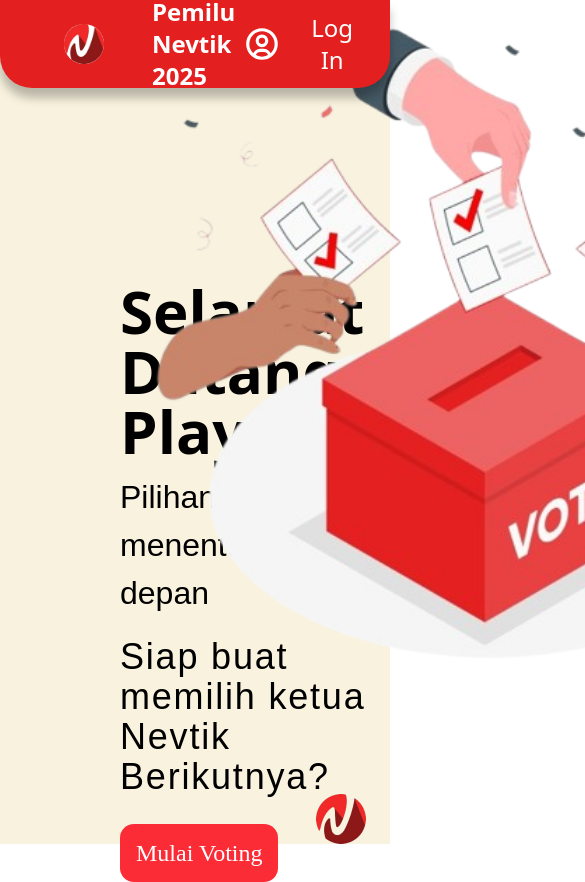
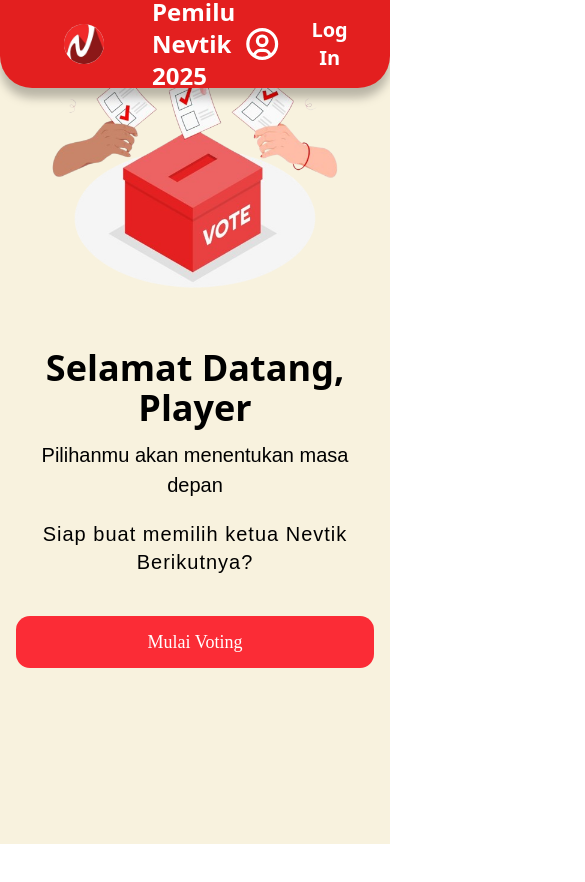
Before and after one commit to Hubbi502/Nevtik-Voting-App, a Next.js app in the folder frontend/: page / in a window 390 px wide. Shown: the top 882 px of the page, 585 px wide, since content can reach past the window. After the commit the page ends 844 px from the top, so only its background shows below. Built offline with nearby package versions, Linux system fonts and the light colour scheme.

Commit message:
Enhance UI components for better responsiveness and visual appeal across various pages

```diff
--- a/frontend/src/app/end/page.tsx
+++ b/frontend/src/app/end/page.tsx
@@ -3,17 +3,16 @@ import Image from "next/image";
 
 export default function End() {
   return (
-    <div className='h-screen'>
-      <Menu />
-      <div className='flex flex-col place-items-center py-25 space-y-3'>
-        <Image src={"/assets/logo.svg"} width={200} height={200} alt='logo' />
-        <h1 className='text-4xl font-bold'>
+    <div className='h-screen bg-[#F8F2DE] flex items-center justify-center'>
+      <div className='flex flex-col items-center px-4 py-10 space-y-6 md:py-20 md:space-y-8'>
+        <Image src={"/assets/logo.svg"} width={150} height={150} alt='logo' className='w-32 h-32 md:w-48 md:h-48' />
+        <h1 className='text-2xl font-bold text-center md:text-4xl'>
           Terima Kasih Telah Menggunakan Hak Suara Anda
         </h1>
-        <h2 className='text-xl font-bold'>
+        <h2 className='text-lg font-bold text-center md:text-xl'>
           "Setiap suara membawa perubahan. Nevtik terus maju karena Anda!"
         </h2>
-        <a href="/" className='px-30 py-2 mt-12 bg-red-600 rounded-xl hover:bg-black duration-500 ease-in text-white shadow-black shadow-sm text-2xl hover:cursor-pointer'>
+        <a href="/" className='px-12 py-2 mt-8 bg-red-600 rounded-lg hover:bg-black duration-500 ease-in text-white shadow-black shadow-sm text-lg md:text-2xl hover:cursor-pointer'>
           Kembali
         </a>
       </div>
--- a/frontend/src/app/signIn/page.tsx
+++ b/frontend/src/app/signIn/page.tsx
@@ -45,8 +45,8 @@ export default function SignIn() {
   };
 
   return (
-    <div className='bg-gradient-to-b from-red-800 to-red-400 flex items-center justify-center h-screen my-auto '>
-      <div>
+    <div className='bg-gradient-to-b from-red-800 to-red-400 lg:mx-0 sm:px-12 flex items-center justify-center h-screen my-auto '>
+      <div className='hidden sm:block '>
         <Image
           src={"assets/banner.svg"}
           alt='banner'
@@ -54,7 +54,7 @@ export default function SignIn() {
           height={100}
         />
       </div>
-      <div className='w-135 bg-white h-142 rounded-tr-4xl rounded-br-4xl justify-center items-center'>
+      <div className='w-full sm:w-135 bg-white h-auto sm:h-142 rounded-4xl  lg:rounded-tr-4xl lg:rounded-br-4xl lg:rounded-tl-none lg:rounded-bl-none p-4 flex flex-col justify-center items-center mx-4 sm:mx-12'>
         <div className='mt-6 flex items-center justify-center'>
           <Image
             src={"/assets/nevtik1.svg"}
@@ -65,11 +65,11 @@ export default function SignIn() {
         </div>
         <div className='text-center'>
           <div className={jersey10.className}>
-            <h1 className='text-7xl text-red-800 jersey'>Pemilu Nevtik</h1>
+            <h1 className='text-4xl sm:text-7xl text-red-800 jersey'>Pemilu Nevtik</h1>
           </div>
-          <p className='text-red-800 text-xl'>Sign In</p>
+          <p className='text-red-800 text-lg sm:text-xl'>Sign In</p>
         </div>
-        <div className='mt-10 sm:mx-auto sm:w-150 sm:max-w-sm'>
+        <div className='mt-10 w-full sm:mx-auto sm:w-150 sm:max-w-sm'>
           <form onSubmit={handleSubmit} className='space-y-6'>
             {error && (
               <div className='p-3 text-sm text-red-600 bg-red-100 rounded-md'>
@@ -124,7 +124,7 @@ export default function SignIn() {
             <div>
               <button
                 type='submit'
-                className='flex my-15 w-full justify-center rounded-md bg-red-800 py-5 text-sm font-semibold leading-6 text-white shadow-sm hover:bg-red-500  focus-visible:outline-2 focus-visible:outline-offset-2 focus-visible:outline-red-600'
+                className='flex my-15 w-full justify-center rounded-md bg-red-800 py-5 text-sm font-semibold leading-6 text-white shadow-sm hover:bg-red-500 focus-visible:outline-2 focus-visible:outline-offset-2 focus-visible:outline-red-600'
               >
                 Sign in
               </button>
--- a/frontend/src/components/component/layout/Main/page.tsx
+++ b/frontend/src/components/component/layout/Main/page.tsx
@@ -1,36 +1,39 @@
 export default function MainComp() {
   return (
       <>
-      <div className="bg-[#F8F2DE] w-full h-screen relative flex flex-col">
-          <div className="absolute left-30 top-1/3 text-black">
-            <h1 className="font-semibold text-6xl">Selamat Datang, Player</h1>
+      <div className="bg-[#F8F2DE] w-full h-screen  sm:my-auto flex flex-col-reverse sm:flex-row  lg:justify-around items-center px-4 sm:px-0">
+          <div className="text-black lg:my-auto mb-44 ">
+            <h1 className="font-semibold text-4xl sm:text-6xl text-center sm:text-left">
+              Selamat Datang, Player
+            </h1>
             <p
-              className="my-3 text-[32px] font-light"
+              className="my-3 text-[20px] sm:text-[32px] font-light text-center sm:text-left"
               style={{ fontFamily: "Nunito, sans-serif" }}
             >
               Pilihanmu akan menentukan masa depan
             </p>
             <p
-              className="mt-5 text-4xl font-light tracking-wider"
+              className="mt-5 text-xl sm:text-4xl font-light tracking-wider text-center sm:text-left"
               style={{ fontFamily: "Montserrat, sans-serif" }}
             >
-              Siap buat memilih ketua Nevtik <br />Berikutnya?
+              Siap buat memilih ketua Nevtik <br className="hidden sm:block" />Berikutnya?
             </p>
-            <div className="mt-10">
+            <div className="mt-10 flex justify-center sm:justify-start">
               <a
                 href="/Voting-Page"
-                className="w-full h-full p-4 bg-red-500 rounded-xl text-white text-2xl hover:bg-amber-50 hover:text-black ease-in duration-300"
+                className="w-full sm:w-auto h-full p-3 sm:p-4 bg-red-500 rounded-xl text-white text-lg sm:text-2xl hover:bg-amber-50 hover:text-black ease-in duration-300 text-center"
                 style={{ fontFamily: "Times New Roman, serif" }}
               >
                 Mulai Voting
               </a>
             </div>
-            <div className="absolute -top-1/2 -right-10/6 ">
-              <img src="/banner-img.png" alt="" width={700} height={700}/>
-            </div>
           </div>
-          <div className="absolute right-6 -bottom-0 ">
-            <img src="/logo-rmv.png" alt="" width={50} height={50} />
+          <div className="mb-12">
+            <img
+              src="/banner-img.png"
+              alt=""
+              className="w-[300px] sm:w-[700px] h-auto mx-auto sm:mx-0"
+            />
           </div>
       </div>
       </>
--- a/frontend/src/components/component/layout/VoteComp/page.tsx
+++ b/frontend/src/components/component/layout/VoteComp/page.tsx
@@ -52,22 +52,20 @@ export default function VoteCard() {
   };
 
   return (
-    <div className="flex w-full h-screen justify-center items-center flex-col bg-[#F8F2DE]">
+    <div className="flex w-full h-screen justify-center items-center flex-col  bg-[#F8F2DE]">
       <h1 className="text-4xl font-bold pt-20 text-center ">
         Ayo Vote! Siapa Pemimpin Nevtik Selanjutnya!
       </h1>
       <p className="font-thin mt-2 mb-4">Pilih kandidat terbaik untuk memimpin organisasi kita ke depan</p>
 
       {/* Candidate Cards */}
-      <div className="bg-[#FFFFFF] shadow-2xl flex flex-col">
-        <div className="flex py-12 px-12  justify-center items-center mt-4 gap-20">
+      <div className="bg-[#ffffff59] mt-0  w-auto shadow-2xl flex flex-wrap flex-col sm:bg-[#F8F2DE] sm:mt-[50rem] lg:bg-[#ffffff59] lg:mt-0">
+        <div className="flex flex-wrap px-12 py-12 justify-center items-center mt-4 gap-20">
           {candidatesRaw.map((candidate, index) => (
             <CandidateCard key={index} candidate={candidate} openModal={openModal} />
           ))}
-
         </div>
         <div className="px-12 items-center flex justify-between mb-3">
-          <p>Total Votes : 12345</p>
           <Countdown targetDate="2025-05-01T00:00:00" />
         </div>
       </div>
@@ -106,15 +104,15 @@ export default function VoteCard() {
 function CandidateCard({ candidate, openModal }: { candidate: Candidate; openModal: (candidate: Candidate) => void }) {
   return (
     <>
-      <div className=" h-full w-96 text-center flex flex-col flex-wrap">
-        <div className="bg-[#E64848] rounded-tr-lg rounded-tl-lg flex justify-between p-7 z-6 py-4 text-white">
+      <div className=" w-96 text-center flex flex-col flex-wrap">
+        <div className="bg-[#E64848] rounded-tr-lg rounded-tl-lg flex justify-between p-7 py-4 text-white">
           <div className="flex justify-between">
             <svg xmlns="http://www.w3.org/2000/svg" width={26} height={26} viewBox="0 0 24 24" className="text-[#f7cccc] "><path fill="currentColor" d="M12 5.9a2.1 2.1 0 1 1 0 4.2a2.1 2.1 0 0 1 0-4.2m0 9c2.97 0 6.1 1.46 6.1 2.1v1.1H5.9V17c0-.64 3.13-2.1 6.1-2.1M12 4C9.79 4 8 5.79 8 8s1.79 4 4 4s4-1.79 4-4s-1.79-4-4-4m0 9c-2.67 0-8 1.34-8 4v3h16v-3c0-2.66-5.33-4-8-4"></path></svg>
             <h1 className="text-xl font-semibold  font-sans text-white pl-3 ">{candidate.name}</h1>
           </div>
           <span className="text-[18px] font-thin text-white">{candidate.divisi}</span>
         </div>
-        <div className=" text-center flex-wrap flex-col justify-center ">
+        <div className=" text-center flex-wrap  justify-center ">
             <Image src={candidate.image || "/pino.png"} alt={candidate.name} width={300} height={300} className="w-full mb-9 rounded-br-lg rounded-bl-lg" />
               <div className="relative">
                  <div className="absolute bg-white cursor-pointer border hover:rotate-180  duration-300 ease-in-out border-black/25 p-2 rounded-full -top-24 right-2 ">
@@ -125,7 +123,7 @@ function CandidateCard({ candidate, openModal }: { candidate: Candidate; openMod
                  </div>
               </div>
         </div>
-          <div className="mt-32 items-center py-3 ">
+          <div className=" items-center pt-34 ">
             <button
               onClick={() => openModal(candidate)}
               className="rounded-lg hover:bg-white  hover:text-black duration-300 border right-1/4 bg-red-800 w-full py-2 text-white cursor-pointer"
--- a/frontend/src/components/component/views/navbar/page.tsx
+++ b/frontend/src/components/component/views/navbar/page.tsx
@@ -11,7 +11,7 @@ export default function Navbar() {
             <svg xmlns="http://www.w3.org/2000/svg" width={50} height={50} viewBox="0 0 24 24" className="text-white hover:text-black "><path fill="none" stroke="currentColor" strokeLinecap="round" strokeLinejoin="round" strokeWidth={2} d="M12 21a9 9 0 1 0 0-18a9 9 0 0 0 0 18m0 0a8.95 8.95 0 0 0 4.951-1.488A3.987 3.987 0 0 0 13 16h-2a3.987 3.987 0 0 0-3.951 3.512A8.95 8.95 0 0 0 12 21m3-11a3 3 0 1 1-6 0a3 3 0 0 1 6 0"></path></svg>
                 <button onClick={()=>{
                     window.location.href = "/signIn"
-                }} className="text-white text-2xl pl-6">Log In</button>
+                }} className="text-white text-xl cursor-pointer font-semibold pl-6">Log In</button>
             </div>
         </div>
 
```
Also changed, not shown: frontend/src/components/PieChart.tsx (line endings or trailing spaces).
